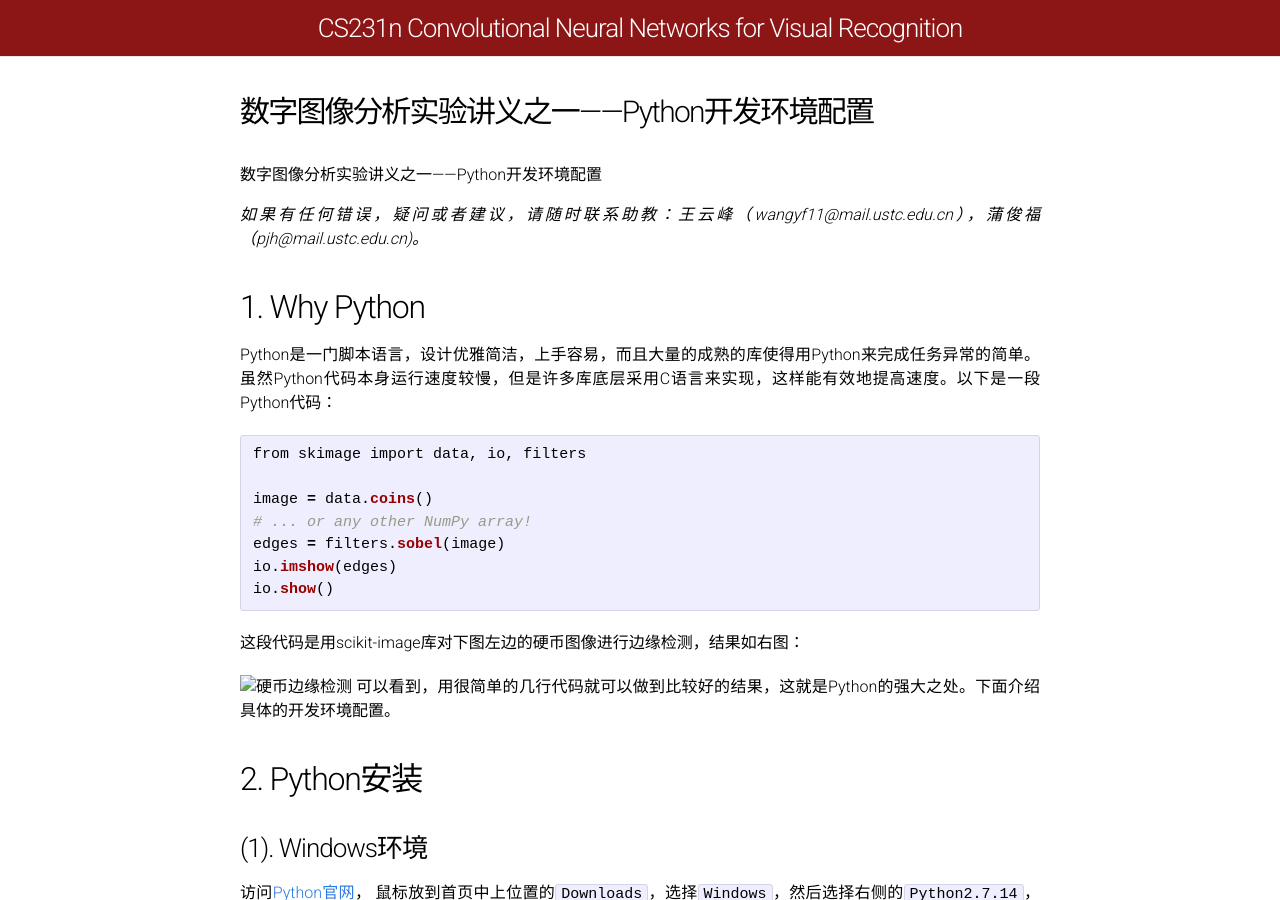
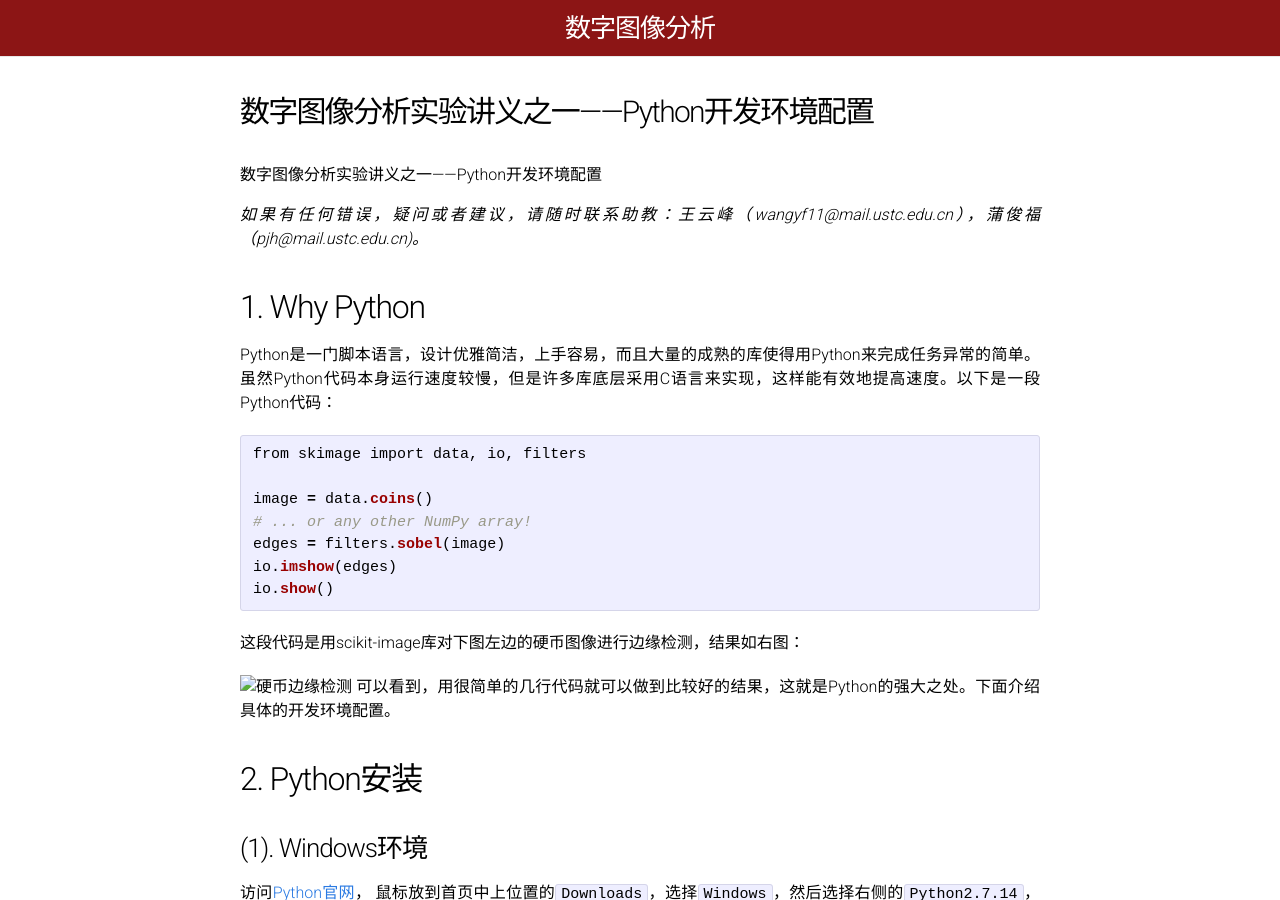
Before and after one commit to s-wiki/ustc-dia.github.io, a Jekyll site: the page built from tutorials/python/1-environment-setup.md, in a window 1280 px wide and 900 px high. Built offline with Jekyll 4.4.1, drawn with Linux system fonts in a browser that asks for light colours; our own code applies the rules of GitHub Pages for plain Markdown files; some of the changed text lies outside the part shown.

Commit message:
Update _config.yml

```diff
--- a/_config.yml
+++ b/_config.yml
@@ -1,11 +1,11 @@
 # Site settings
-title: CS231n Convolutional Neural Networks for Visual Recognition
-email: karpathy@cs.stanford.edu
-description: "Course materials and notes for Stanford class CS231n: Convolutional Neural Networks for Visual Recognition."
+title: 数字图像分析
+email: wangyf11@mail.ustc.edu.cn
+description: "Course materials and notes for USTC DIA(Digital Image Analysis) class."
 baseurl: ""
-url: "http://cs231n.github.io"
-twitter_username: cs231n
-github_username:  cs231n
+url: "http://ustc-dia.github.io"
+twitter_username: ustcdia
+github_username:  ustc-dia
 
 # Build settings
 markdown: kramdown
```
